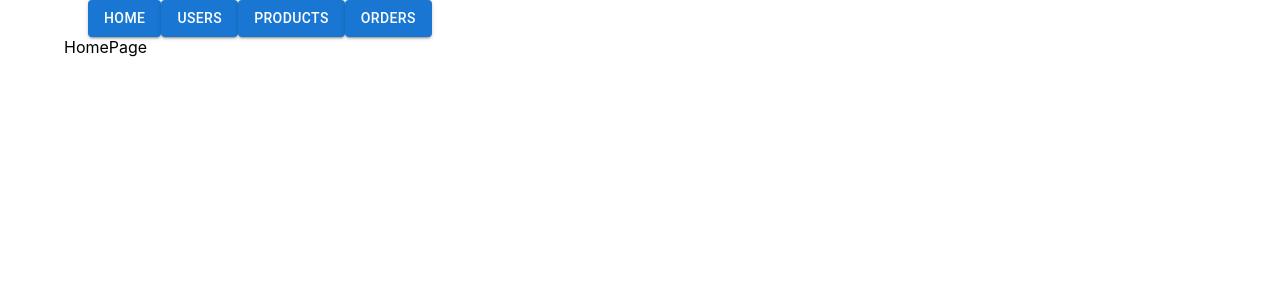
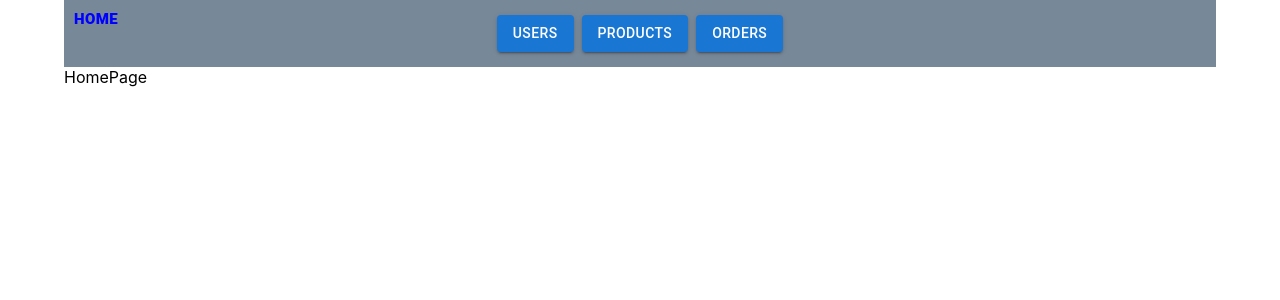
Before and after one commit to gyorgyjacint/jays-shop, a React (Create React App) app in the folder client_admin/: page / in a window 1280 px wide. Shown: the top 300 px of the page. Built offline with nearby package versions, Linux system fonts and the light colour scheme; no server answers.

Commit message:
change: Layout buttons design update

```diff
--- a/client_admin/src/Layout.jsx
+++ b/client_admin/src/Layout.jsx
@@ -1,4 +1,4 @@
-import { Alert, Button, Container } from "@mui/material";
+import { Alert, Box, Button, Container } from "@mui/material";
 import { useEffect, useState } from "react";
 import isLoggedIn from "./Services/isLoggedIn";
 import fetchDataAsync from "./Services/fetchDataAsync";
@@ -8,6 +8,16 @@ export default function Layout()
     const [serverStatus, setServerStatus] = useState(true);
     const [loggedIn, setLoggedIn] = useState(true);
     const [mutation, setMutation] = useState(true);
+
+    const containerStyle = {
+        maxWidth: "90%",
+        margin: "auto",
+        marginTop: "15px",
+        marginBottom: "15px",
+        display: "flex",
+        gap: "8px",
+        justifyContent:"center"
+    }
 
     const observer = new MutationObserver((mutationsList) => {
         setMutation(!mutation);
@@ -34,26 +44,24 @@ export default function Layout()
         return <Alert severity="error">Server is down.</Alert>;
     }
 
-    function fetchDummyAuth2() {
-        fetch("/api/dummy/dummyauth2");
-    }
-
     const handleHomeBtn = () => { window.location.replace("/home") }
     const handleUsersBtn = () => { window.location.replace("/users") }
     const handleProductsBtn = () => { window.location.replace("/products") }
     const handleOrdersBtn = () => { window.location.replace("/orders"); }
 
     return (
-        <div>
+        <Box backgroundColor="lightslategrey" sx={{display: "flex"}}>
             {loggedIn &&
-                <Container color="lightblue">
-                    <Button variant="contained" onClick={handleHomeBtn}>Home</Button>
+            <>
+                <Button variant="text" onClick={handleHomeBtn} sx={{fontSize: "15px", fontWeight: "900", position: "fixed", color: "blue"}}>Home</Button>
+                <Container color="lightblue" sx={containerStyle}>
                     <Button variant="contained" onClick={handleUsersBtn}>Users</Button>
                     <Button variant="contained" onClick={handleProductsBtn}>Products</Button>
                     <Button variant="contained" onClick={handleOrdersBtn}>Orders</Button>
                 </Container>
+            </>
             }
             {!serverStatus && <Alert severity="error">Server is down.</Alert>}
-        </div>
+        </Box>
     );
 }
```
